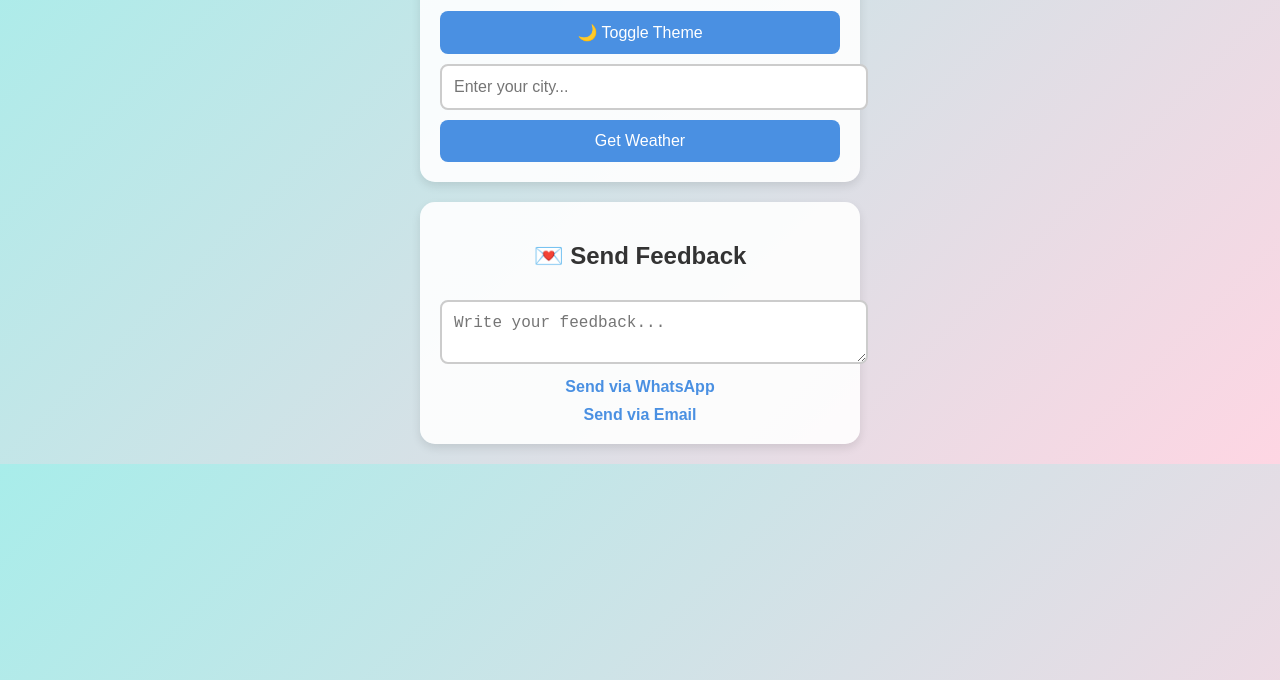
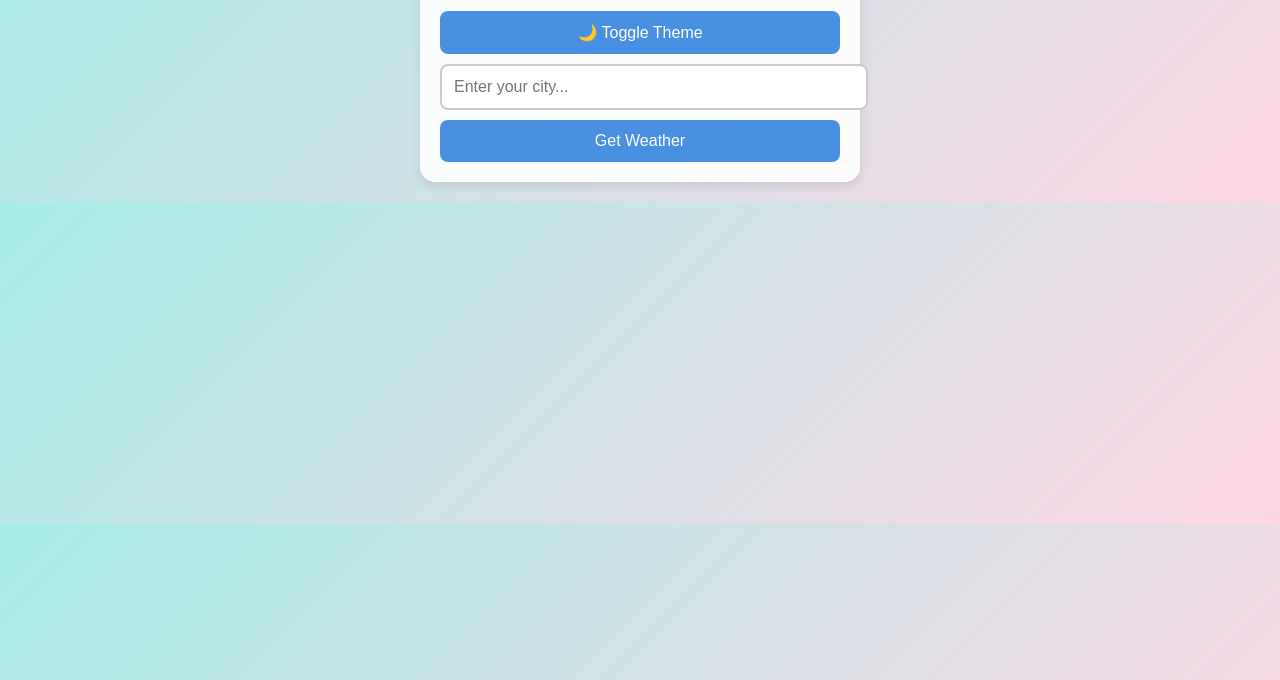
Before and after one commit to Ahmiii281/Weather-App, a plain HTML site: page index.html in a window 1280 px wide. Shown: the part 120-800 px from the top of the page. Drawn offline with Linux system fonts and the light colour scheme.

Commit message:
removing feedback

```diff
--- a/index.html
+++ b/index.html
@@ -16,12 +16,5 @@
         <button onclick="getWeather()">Get Weather</button>
         <div id="weatherResult"></div>
     </div>
-
-    <div class="feedback-container">
-        <h2>💌 Send Feedback</h2>
-        <textarea id="feedback" placeholder="Write your feedback..."></textarea>
-        <a id="whatsapp-link" href="#" target="_blank">Send via WhatsApp</a>
-        <a id="email-link" href="#" target="_blank">Send via Email</a>
-    </div>
 </body>
 </html>
```
